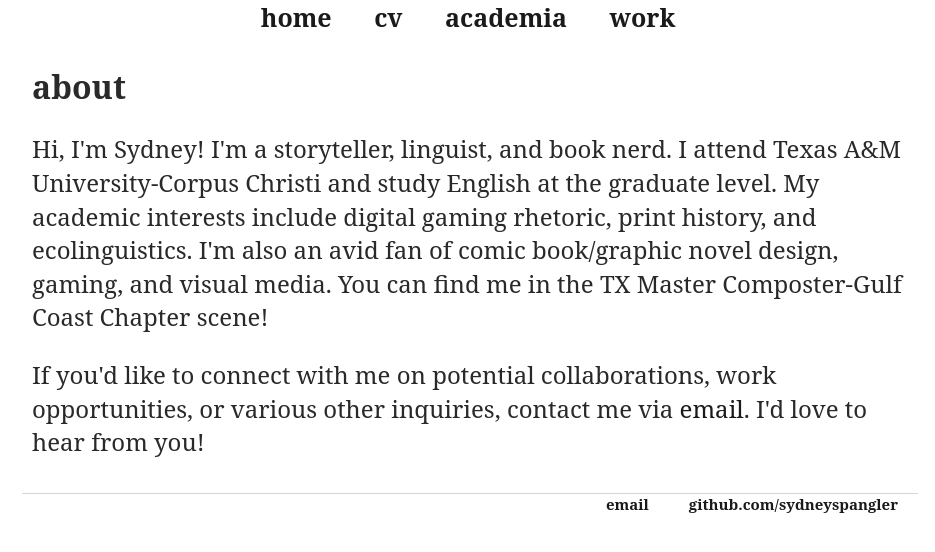
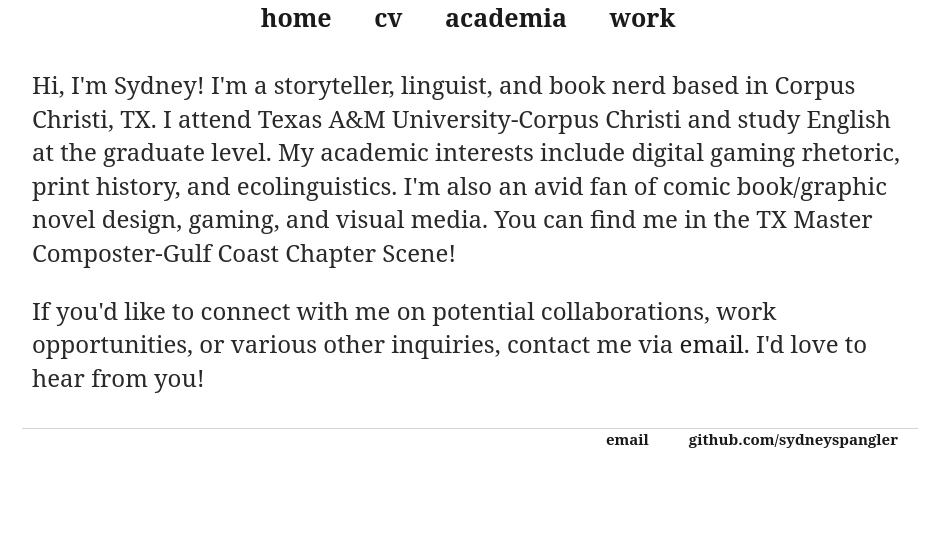
Before and after one commit to sydneyspangler/sydneyspangler.github.io, a Jekyll site: the page built from about/index.html, in a window 1280 px wide. Shown: the top 552 px of the page, without its empty margins (170-1105 px from the left). Built offline with Jekyll 4.4.1, drawn with Linux system fonts in a browser that asks for light colours.

Commit message:
Update index.html

```diff
--- a/about/index.html
+++ b/about/index.html
@@ -3,8 +3,6 @@ layout: default
 title: About
 ---
 <div class="blurb">
-	<h1>about</h1>
-	<p>Hi, I'm Sydney! I'm a storyteller, linguist, and book nerd. I attend Texas A&amp;M University-Corpus Christi and study English at the graduate level. My academic interests include digital gaming rhetoric, print history, and ecolinguistics. I'm also an avid fan of comic book/graphic novel design, gaming, and visual media. You can find me in the TX Master Composter-Gulf Coast Chapter scene!</p>
-
+	<p>Hi, I'm Sydney! I'm a storyteller, linguist, and book nerd based in Corpus Christi, TX. I attend Texas A&amp;M University-Corpus Christi and study English at the graduate level. My academic interests include digital gaming rhetoric, print history, and ecolinguistics. I'm also an avid fan of comic book/graphic novel design, gaming, and visual media. You can find me in the TX Master Composter-Gulf Coast Chapter Scene!</p>
 	<p>If you'd like to connect with me on potential collaborations, work opportunities, or various other inquiries, contact me via <a href="mailto:spangler.sydney@gmail.com">email</a>. I'd love to hear from you!</p>
 </div><!-- /.blurb -->
```
